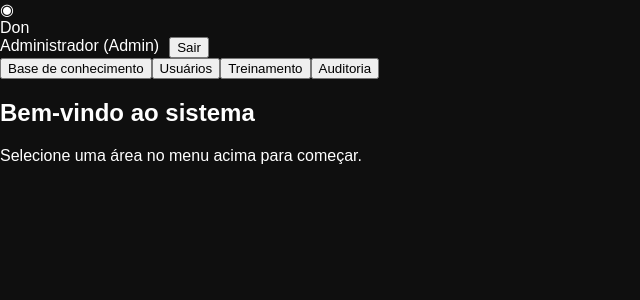
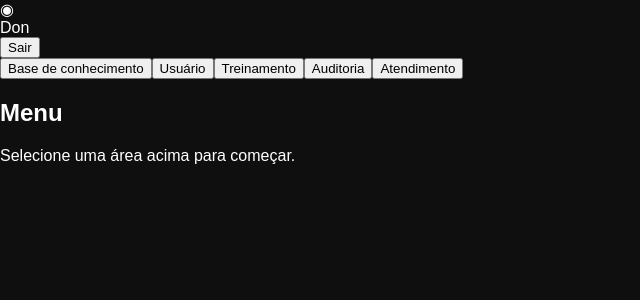
Before and after one commit to Wertco-Bombas/Wertco, a Next.js app: page /dashboard in a window 1280 px wide. Shown: the top 300 px of the page, without its empty margins (0-640 px from the left). Built offline with nearby package versions, Linux system fonts and the light colour scheme.

Commit message:
Update dashboard.js

```diff
--- a/pages/dashboard.js
+++ b/pages/dashboard.js
@@ -15,25 +15,20 @@ export default function Dashboard() {
           </div>
 
           <div style={{ display: "flex", gap: 10 }}>
-            <div className="userInfo">
-              Administrador <span className="admin">(Admin)</span>
-            </div>
-
-            <button onClick={() => router.push("/login")}>
+            <button className="navBtn" onClick={() => router.push("/login")}>
               Sair
             </button>
           </div>
         </div>
 
-        {/* NAVIGATION PROFISSIONAL */}
+        {/* NAVIGATION MENU */}
         <div className="nav">
-
           <button className="navBtn" onClick={() => router.push("/base")}>
             Base de conhecimento
           </button>
 
-          <button className="navBtn" onClick={() => router.push("/usuarios")}>
-            Usuários
+          <button className="navBtn" onClick={() => router.push("/usuario")}>
+            Usuário
           </button>
 
           <button className="navBtn" onClick={() => router.push("/treinamento")}>
@@ -44,12 +39,15 @@ export default function Dashboard() {
             Auditoria
           </button>
 
+          <button className="navBtn" onClick={() => router.push("/atendimento")}>
+            Atendimento
+          </button>
         </div>
 
-        {/* DASHBOARD HOME */}
+        {/* MENU HOME */}
         <div className="card">
-          <h2>Bem-vindo ao sistema</h2>
-          <p>Selecione uma área no menu acima para começar.</p>
+          <h2>Menu</h2>
+          <p>Selecione uma área acima para começar.</p>
         </div>
 
       </div>
```
